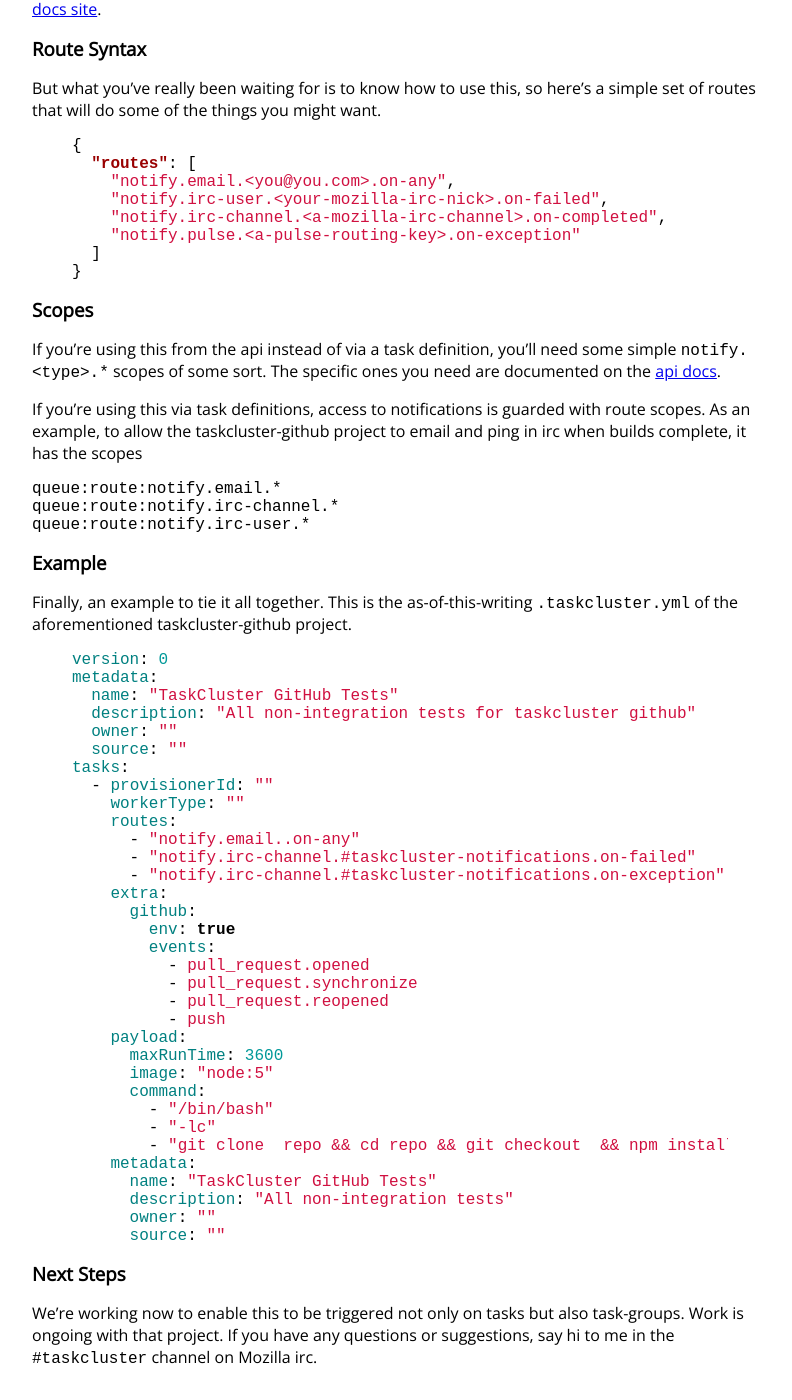
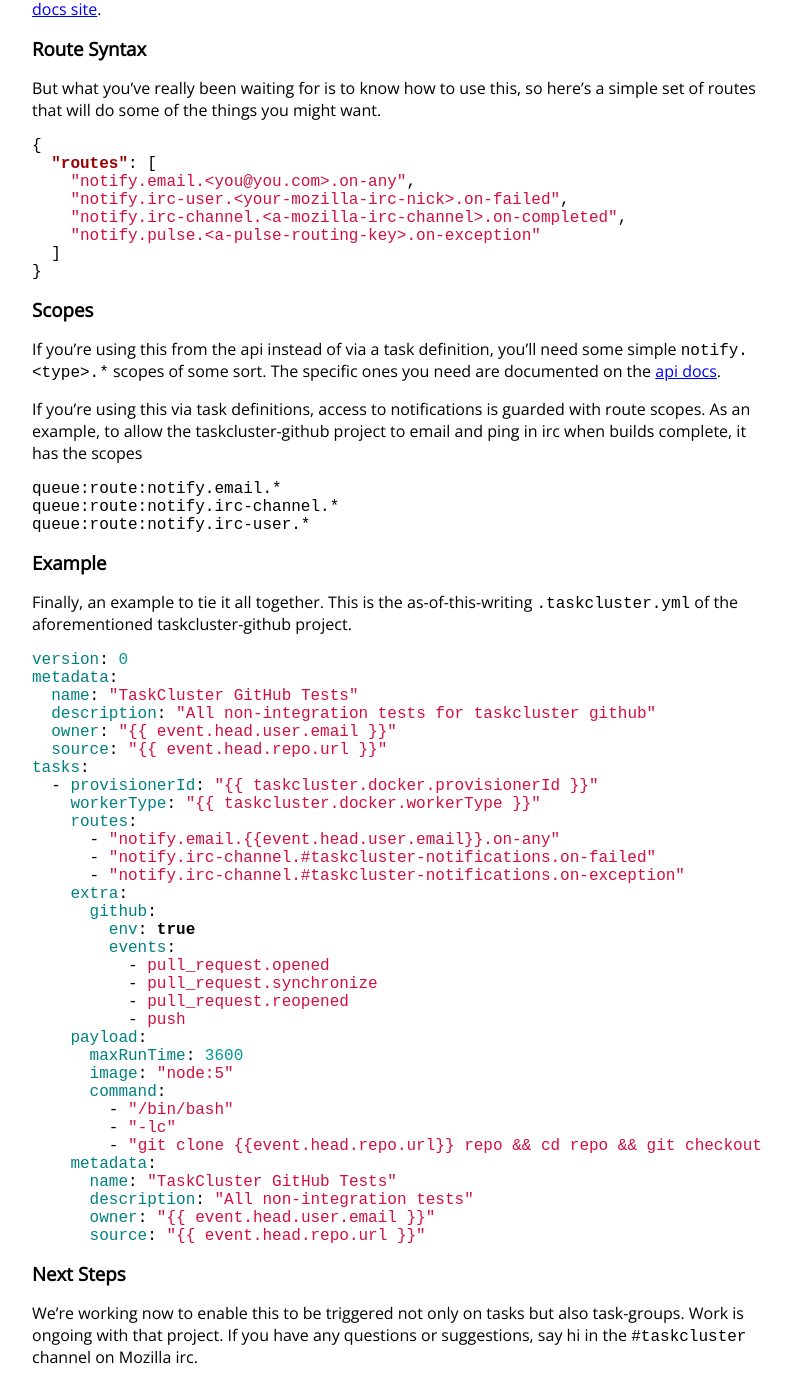
Before and after one commit to bis12/bis12.github.io, a Jekyll site: the page built from _posts/2016-09-09-taskcluster-notify.markdown, in a window 1280 px wide and 1400 px high, scrolled down 1527 px. Shown: the whole window, without its empty margins (240-1032 px from the left). Built offline with Jekyll 4.4.1, drawn with Linux system fonts in a browser that asks for light colours.

Commit message:
Fix formatting issues

````diff
--- a/_posts/2016-09-09-taskcluster-notify.markdown
+++ b/_posts/2016-09-09-taskcluster-notify.markdown
@@ -37,7 +37,7 @@
 
 But what you've really been waiting for is to know how to use this, so here's a simple set of routes that will do some of the things you might want.
 
-{% highlight json %}
+```json
 {
   "routes": [
     "notify.email.<you@you.com>.on-any",
@@ -46,7 +46,7 @@
     "notify.pulse.<a-pulse-routing-key>.on-exception"
   ]
 }
-{% endhighlight %}
+```
 
 ### Scopes
 
@@ -65,8 +65,8 @@
 Finally, an example to tie it all together. This is the as-of-this-writing ``.taskcluster.yml`` of the aforementioned taskcluster-github project.
 
 
-{% highlight yaml %}
-
+{% raw %}
+```yaml
 version: 0
 metadata:
   name: "TaskCluster GitHub Tests"
@@ -100,9 +100,10 @@
       description: "All non-integration tests"
       owner: "{{ event.head.user.email }}"
       source: "{{ event.head.repo.url }}"
+```
+{% endraw %}
 
-{% endhighlight %}
 
 ### Next Steps
 
-We're working now to enable this to be triggered not only on tasks but also task-groups. Work is ongoing with that project. If you have any questions or suggestions, say hi to me in the ``#taskcluster`` channel on Mozilla irc.
+We're working now to enable this to be triggered not only on tasks but also task-groups. Work is ongoing with that project. If you have any questions or suggestions, say hi in the ``#taskcluster`` channel on Mozilla irc.
````
Also changed, not shown: _posts/2015-11-14-fun-with-imessage.markdown (+4 -4 lines), Gemfile.lock.
